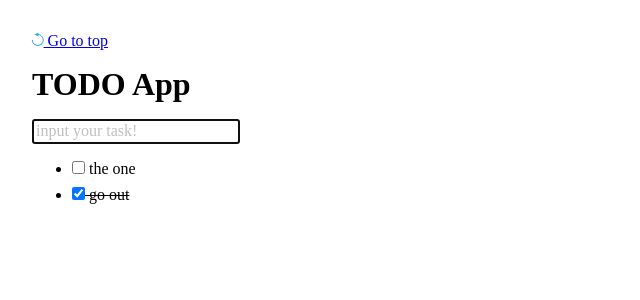
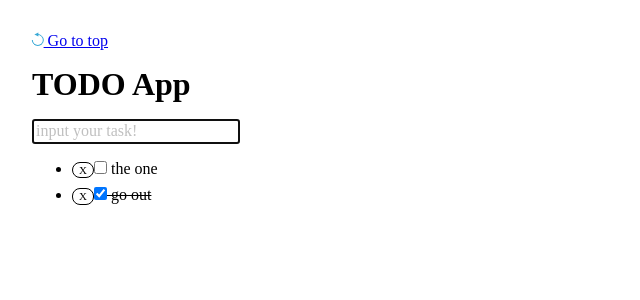
Before and after one commit to arx-8/try-nuxt-js, a Nuxt app: page /todo-app in a window 1280 px wide. Shown: the top 300 px of the page, without its empty margins (0-640 px from the left). Built offline with nearby package versions, Linux system fonts and the light colour scheme.

Commit message:
feat: Add delete button

```diff
--- a/src/pages/todo-app.vue
+++ b/src/pages/todo-app.vue
@@ -19,6 +19,12 @@
       <div>
         <ul>
           <li v-for="(todo, i) in todoList" :key="todo.id">
+            <button
+              class="delete-button"
+              @click.stop.prevent="onClickDelete(i)"
+            >
+              X
+            </button>
             <label class="todo-line" @click.stop.prevent="onClickTodo(i)">
               <!-- `@click.stop=""` is workaround. Without this, when user click on the checkbox, the check status will be wrong. -->
               <input
@@ -55,6 +61,7 @@ type Data = {
 
 type Methods = {
   onAddTodo: (e: KeyboardEvent) => void
+  onClickDelete: (index: number) => void
   onClickTodo: (index: number) => void
 }
 
@@ -98,6 +105,9 @@ export default Vue.extend<Data, Methods, Computed>({
       })
       this.taskName = ''
     },
+    onClickDelete(index) {
+      this.todoList = this.todoList.filter((_, i) => i !== index)
+    },
     onClickTodo(index) {
       const todo = this.todoList[index]
       if (todo != null) {
@@ -130,6 +140,18 @@ li:not(:first-child) {
   opacity: 0.6;
 }
 
+.delete-button {
+  background: unset;
+  border: 1px solid;
+  border-radius: 8px;
+  font-size: 11px;
+}
+
+.delete-button:hover {
+  cursor: pointer;
+  background: pink;
+}
+
 .done {
   text-decoration: line-through;
 }
```
